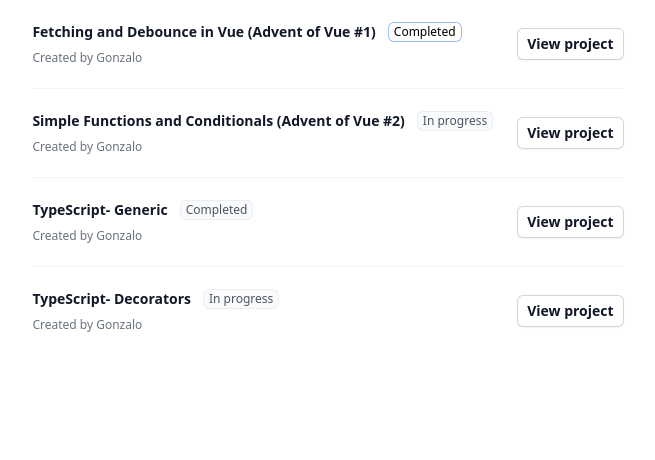
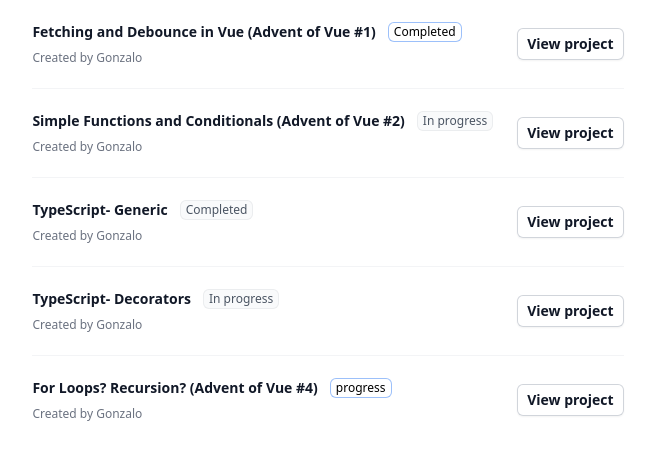
Before and after one commit to gonzalojpv/vue3-cypress, a Vue app: page / in a window 1280 px wide. Shown: the top 460 px of the page, without its empty margins (312-967 px from the left). Built offline with nearby package versions, Linux system fonts and the light colour scheme.

Commit message:
GP, advent4

```diff
--- a/package.json
+++ b/package.json
@@ -15,6 +15,7 @@
     "lint:style:check": "stylelint ./src/**/*.{css,vue}"
   },
   "dependencies": {
+    "@vitejs/plugin-vue-jsx": "^3.0.1",
     "@vueuse/core": "^10.1.2",
     "vue": "^3.2.47",
     "vue-router": "4"
--- /dev/null
+++ b/src/components/Advent4/Advent4.vue
@@ -0,0 +1,9 @@
+<script setup lang="ts">
+import ChristmasTree from '@/components/Advent4/ChristmasTree.vue'
+</script>
+
+<template>
+  <div class="mt-5">
+    <ChristmasTree :size="7" />
+  </div>
+</template>
--- /dev/null
+++ b/src/components/Advent4/Alt.vue
@@ -0,0 +1,25 @@
+<script setup lang="ts">
+withDefaults(
+  defineProps<{
+    size: number
+  }>(),
+  {
+    size: 1,
+  }
+)
+</script>
+
+<template>
+  <div>
+    <ChristmasTree v-if="size > 1" :size="size - 1" />
+
+    <div class="flex flex-row justify-center">
+      <!-- Create the tree sections -->
+      <div
+        v-for="i in size"
+        :key="i"
+        class="relative -m-2 flex h-16 w-16 items-center justify-center rounded-full bg-green"
+      />
+    </div>
+  </div>
+</template>
--- /dev/null
+++ b/src/components/Advent4/ChristmasTree.vue
@@ -0,0 +1,28 @@
+<script setup lang="tsx">
+import { FunctionalComponent } from 'vue'
+
+withDefaults(
+  defineProps<{
+    size: number
+  }>(),
+  {
+    size: 1,
+  }
+)
+
+const Ball: FunctionalComponent = (props, context) => {
+  console.log('props', props)
+  console.log('context', context)
+  return (
+    <div class="relative -m-2 flex h-16 w-16 items-center justify-center rounded-full bg-green" />
+  )
+}
+</script>
+
+<template>
+  <div>
+    <div v-for="i in size" :key="i" class="flex justify-center">
+      <Ball v-for="j in i" :key="j" />
+    </div>
+  </div>
+</template>
--- a/src/router/advents.ts
+++ b/src/router/advents.ts
@@ -23,6 +23,14 @@
     },
     component: () => import('../views/pages/advents/advent-2.vue'),
   },
+  {
+    path: 'advent-4',
+    name: `${prop}.four`,
+    meta: {
+      authRequired: mode,
+    },
+    component: () => import('../views/pages/advents/advent-4.vue'),
+  },
 ]
 
 export default adventChildRoutes
--- /dev/null
+++ b/src/views/pages/advents/advent-4.vue
@@ -0,0 +1,9 @@
+<script setup lang="ts">
+import Advent4 from '@/components/Advent4/Advent4.vue'
+</script>
+
+<template>
+  <div>
+    <Advent4 />
+  </div>
+</template>
--- a/src/views/pages/home/index.vue
+++ b/src/views/pages/home/index.vue
@@ -111,6 +111,33 @@
           </router-link>
         </div>
       </li>
+      <li class="flex items-center justify-between gap-x-6 py-5">
+        <div class="min-w-0">
+          <div class="flex items-start gap-x-3">
+            <p class="text-sm font-semibold leading-6 text-gray-900">
+              For Loops? Recursion? (Advent of Vue #4)
+            </p>
+            <p
+              class="text-green-700 bg-green-50 ring-green-600/20 mt-0.5 whitespace-nowrap rounded-md px-1.5 py-0.5 text-xs font-medium ring-1 ring-inset"
+            >
+              progress
+            </p>
+          </div>
+          <div
+            class="mt-1 flex items-center gap-x-2 text-xs leading-5 text-gray-500"
+          >
+            <p class="truncate">Created by Gonzalo</p>
+          </div>
+        </div>
+        <div class="flex flex-none items-center gap-x-4">
+          <router-link
+            :to="{ name: 'advent.four' }"
+            class="hidden rounded-md bg-white px-2.5 py-1.5 text-sm font-semibold text-gray-900 shadow-sm ring-1 ring-inset ring-gray-300 hover:bg-gray-50 sm:block"
+          >
+            View project<span class="sr-only">, Advent of Vue #4</span>
+          </router-link>
+        </div>
+      </li>
     </ul>
   </div>
 </template>
--- a/tsconfig.json
+++ b/tsconfig.json
@@ -1,15 +1,15 @@
 {
   "compilerOptions": {
     "baseUrl": ".",
-    "target": "ES2020",
+    "target": "es2016",
     "useDefineForClassFields": true,
-    "module": "ESNext",
+    "module": "commonjs",
     "lib": ["ES2020", "DOM", "DOM.Iterable"],
     "skipLibCheck": true,
     "experimentalDecorators": true,                   /* Enable experimental support for TC39 stage 2 draft decorators. */
 
     /* Bundler mode */
-    "moduleResolution": "bundler",
+    // "moduleResolution": "bundler",
     "allowImportingTsExtensions": true,
     "resolveJsonModule": true,
     "isolatedModules": true,
--- a/vite.config.ts
+++ b/vite.config.ts
@@ -1,11 +1,15 @@
 import { defineConfig } from 'vite'
 import vue from '@vitejs/plugin-vue'
+import jsx from '@vitejs/plugin-vue-jsx'
 import * as path from 'path'
 
 // https://vitejs.dev/config/
 export default defineConfig({
   plugins: [
-    vue(),
+    vue({
+      reactivityTransform: true,
+    }),
+    jsx(),
   ],
   resolve: {
     alias: {
```
Also changed, not shown: .eslintrc.cjs, 1 other file (tests, documents, lock files or other folders).
